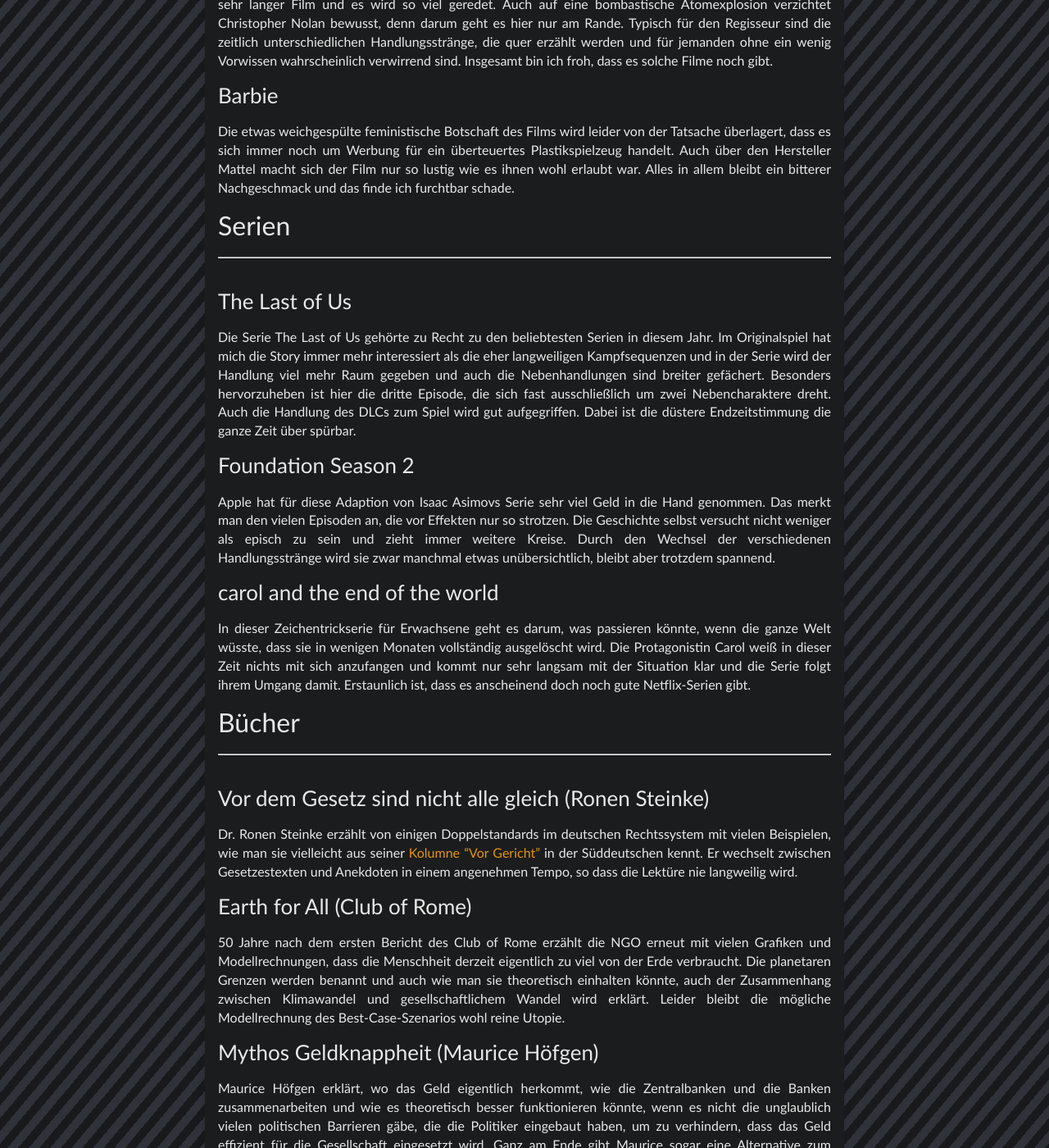
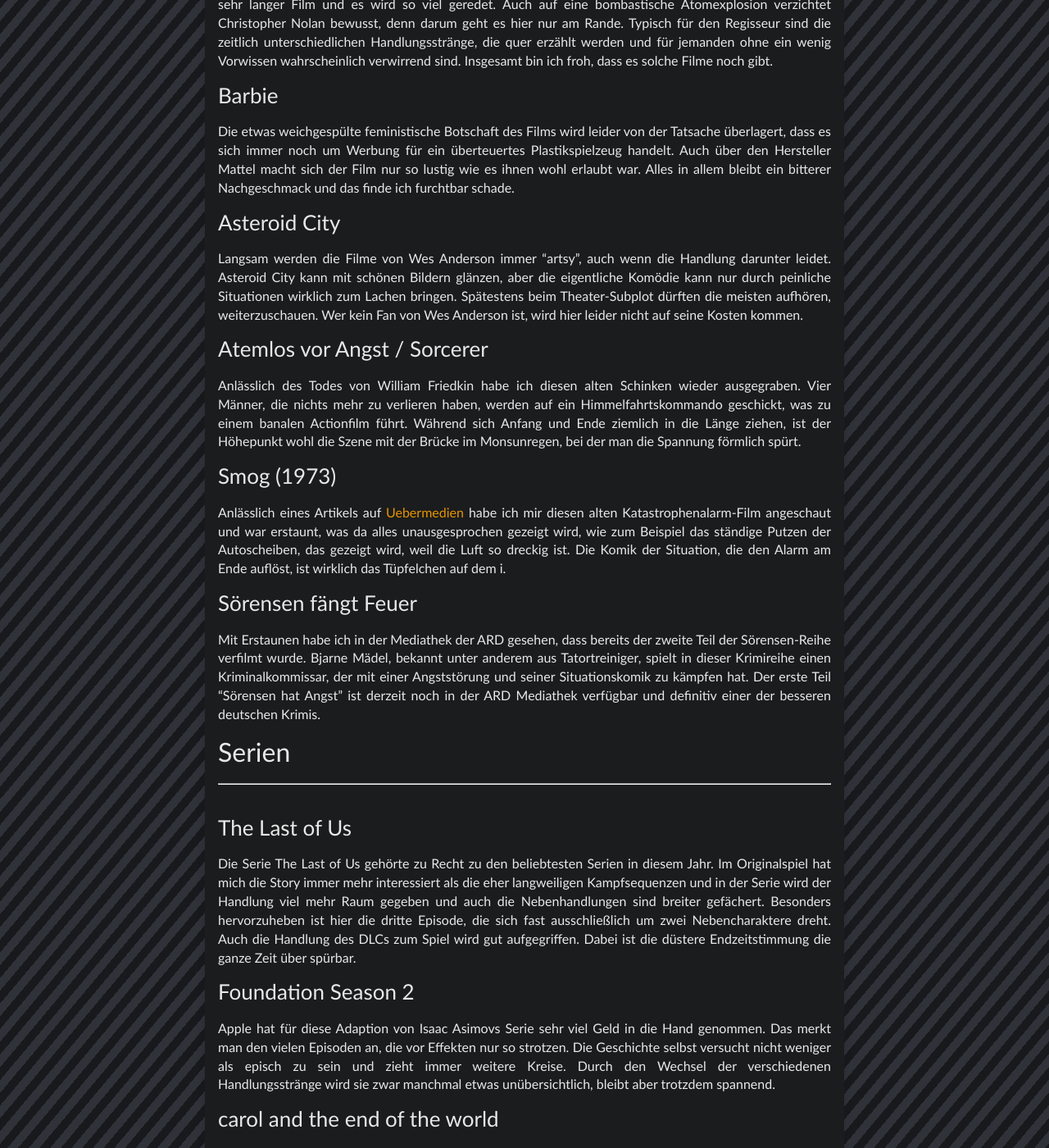
Before and after one commit to Der-Eddy/blog, a Jekyll site: the page built from _posts/2023-12-30-recap2023.md, in a window 1280 px wide and 1400 px high, scrolled down 7939 px. Shown: the whole window at 82% size. Built offline with Jekyll 4.4.1, drawn with Linux system fonts in a browser that asks for light colours.

Commit message:
added some movies to recap2023

```diff
--- a/_posts/2023-12-30-recap2023.md
+++ b/_posts/2023-12-30-recap2023.md
@@ -143,6 +143,18 @@
 ### Barbie
 Die etwas weichgespülte feministische Botschaft des Films wird leider von der Tatsache überlagert, dass es sich immer noch um Werbung für ein überteuertes Plastikspielzeug handelt. Auch über den Hersteller Mattel macht sich der Film nur so lustig wie es ihnen wohl erlaubt war. Alles in allem bleibt ein bitterer Nachgeschmack und das finde ich furchtbar schade.
 
+### Asteroid City
+Langsam werden die Filme von Wes Anderson immer "artsy", auch wenn die Handlung darunter leidet. Asteroid City kann mit schönen Bildern glänzen, aber die eigentliche Komödie kann nur durch peinliche Situationen wirklich zum Lachen bringen. Spätestens beim Theater-Subplot dürften die meisten aufhören, weiterzuschauen. Wer kein Fan von Wes Anderson ist, wird hier leider nicht auf seine Kosten kommen.
+
+### Atemlos vor Angst / Sorcerer
+Anlässlich des Todes von William Friedkin habe ich diesen alten Schinken wieder ausgegraben. Vier Männer, die nichts mehr zu verlieren haben, werden auf ein Himmelfahrtskommando geschickt, was zu einem banalen Actionfilm führt. Während sich Anfang und Ende ziemlich in die Länge ziehen, ist der Höhepunkt wohl die Szene mit der Brücke im Monsunregen, bei der man die Spannung förmlich spürt.
+
+### Smog (1973)
+Anlässlich eines Artikels auf [Uebermedien](https://uebermedien.de/81763/als-das-fernsehen-umwelt-katastrophenalarm-in-den-wohnzimmern-ausloeste/) habe ich mir diesen alten Katastrophenalarm-Film angeschaut und war erstaunt, was da alles unausgesprochen gezeigt wird, wie zum Beispiel das ständige Putzen der Autoscheiben, das gezeigt wird, weil die Luft so dreckig ist. Die Komik der Situation, die den Alarm am Ende auflöst, ist wirklich das Tüpfelchen auf dem i.
+
+### Sörensen fängt Feuer
+Mit Erstaunen habe ich in der Mediathek der ARD gesehen, dass bereits der zweite Teil der Sörensen-Reihe verfilmt wurde. Bjarne Mädel, bekannt unter anderem aus Tatortreiniger, spielt in dieser Krimireihe einen Kriminalkommissar, der mit einer Angststörung und seiner Situationskomik zu kämpfen hat. Der erste Teil "Sörensen hat Angst" ist derzeit noch in der ARD Mediathek verfügbar und definitiv einer der besseren deutschen Krimis.
+
 ## Serien
 <hr><br>
 
```
